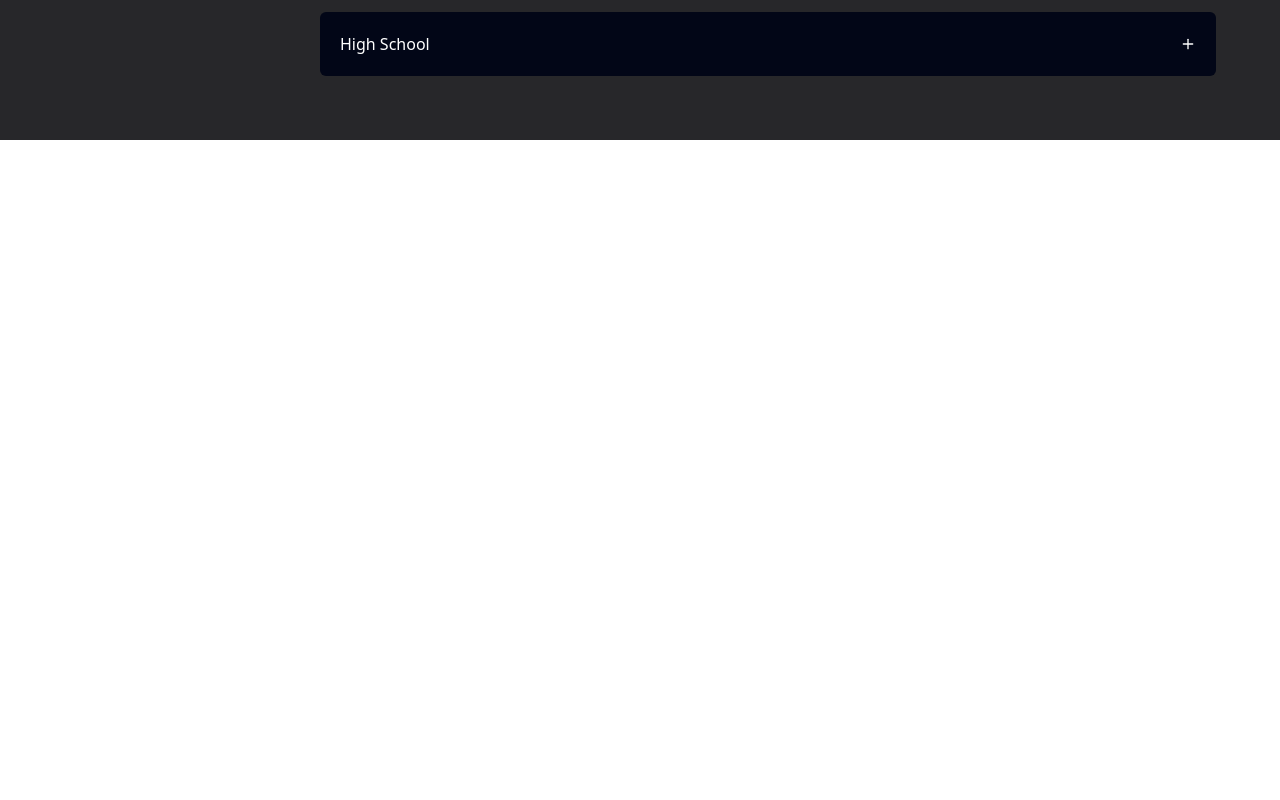
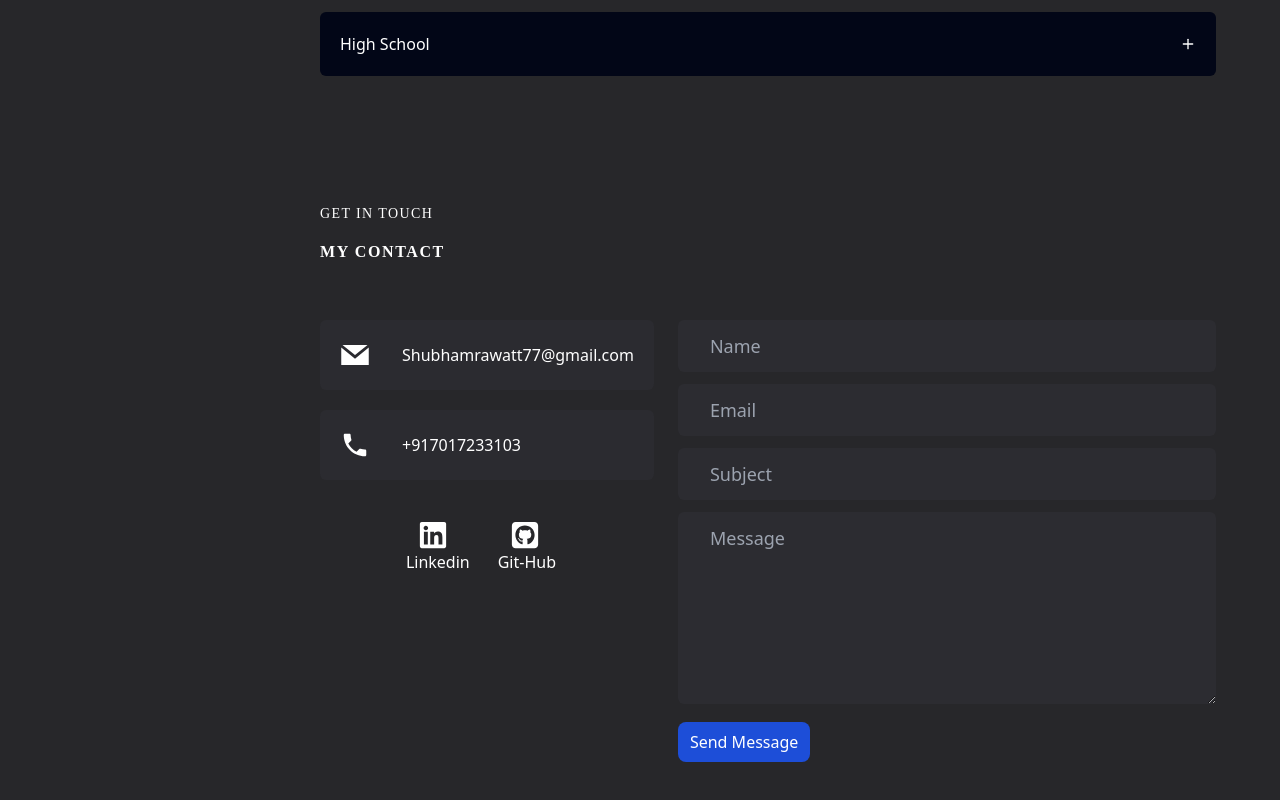
Before and after one commit to Shubhamrawat77/Portfolio, a React (Vite) app: page / in a window 1280 px wide. Shown: the part 3450-4250 px from the top of the page. Before the commit the page ends 3590 px from the top, so only its background shows below. Built offline with nearby package versions, Linux system fonts and the light colour scheme; a web font is replaced by a local one.

Commit message:
Add Contact form

```diff
--- a/package.json
+++ b/package.json
@@ -10,8 +10,10 @@
     "preview": "vite preview"
   },
   "dependencies": {
+    "@emailjs/browser": "^4.4.1",
     "react": "^18.3.1",
     "react-dom": "^18.3.1",
+    "react-hook-form": "^7.53.0",
     "react-icons": "^5.3.0"
   },
   "devDependencies": {
--- /dev/null
+++ b/src/Components/MainSection/Contact/Contact.jsx
@@ -0,0 +1,22 @@
+import React from 'react'
+import ContactDetails from './ContactDetails'
+import Form from './Form';
+
+function Contact() {
+  return (
+    <div className="w-full p-8 lg:p-16">
+      <h2 className="font-Quicksend text-sm mb-4 tracking-widest uppercase">
+        Get in Touch
+      </h2>
+      <h3 className="font-playfair font-semibold tracking-widest uppercase">
+        MY Contact
+      </h3>
+      <div className="mt-14 lg:flex lg:gap-6">
+        <ContactDetails />
+        <Form/>
+      </div>
+    </div>
+  );
+}
+
+export default Contact
--- /dev/null
+++ b/src/Components/MainSection/Contact/ContactDetails.jsx
@@ -0,0 +1,44 @@
+import React from 'react'
+import { GrMail } from "react-icons/gr";
+import { IoMdCall } from "react-icons/io";
+import { FaLinkedin } from "react-icons/fa";
+import { FaSquareGithub } from "react-icons/fa6";
+
+function ContactDetails() {
+  return (
+    <div className="">
+      <div className="flex items-center gap-8 p-5 bg-zinc-700/20 rounded-md">
+        <GrMail className="text-3xl" />
+        <a target="blank" href="mailto:s=shubhamrawat@77gmail.com">
+          Shubhamrawatt77@gmail.com
+        </a>
+      </div>
+      <div className="flex items-center gap-8 p-5 bg-zinc-700/20 mt-5 rounded-md">
+        <IoMdCall className="text-3xl" />
+        <a target="blank" href="tel:+917017233103">
+          +917017233103
+        </a>
+      </div>
+      <div className="mt-10 flex justify-center gap-10">
+        <a
+          href="https://linkedin.com/in/shubham-rawat-a81833198"
+          target="_blank"
+          rel="noopener noreferrer"
+        >
+          <FaLinkedin className="text-3xl" />
+          <p className="ml-[-12px]">Linkedin</p>
+        </a>
+        <a
+          href="https://github.com/Shubhamrawat77"
+          target="_blank"
+          rel="noopener noreferrer"
+        >
+          <FaSquareGithub className="text-3xl" />
+          <p className="ml-[-12px]">Git-Hub</p>
+        </a>
+      </div>
+    </div>
+  );
+}
+
+export default ContactDetails
--- /dev/null
+++ b/src/Components/MainSection/Contact/Form.jsx
@@ -0,0 +1,69 @@
+import React from 'react'
+import { useForm } from 'react-hook-form';
+import emailjs from "@emailjs/browser";
+
+function Form() {
+  const{register,handleSubmit,reset}=useForm()
+
+  const submit= (data)=>{
+    console.log(data)
+     emailjs
+       .sendForm("YOUR_SERVICE_ID", "YOUR_TEMPLATE_ID", form.current, {
+         publicKey: "YOUR_PUBLIC_KEY",
+       })
+       .then(
+         () => {
+           console.log("SUCCESS!");
+         },
+         (error) => {
+           console.log("FAILED...", error.text);
+         }
+       );
+    reset();
+  }
+
+
+
+  return (
+    <form
+      onSubmit={handleSubmit(submit)}
+      className="mt-12 lg:mt-0"
+    >
+      <input
+        {...register("from_name")}
+        required
+        className="w-full mb-3 p-3 px-8 bg-zinc-700/25 text-lg rounded-md "
+        type="text"
+        placeholder="Name"
+      />
+      <input
+        {...register("email")}
+        required
+        className="w-full mb-3 p-3 px-8 bg-zinc-700/25 text-lg rounded-md "
+        type="email"
+        placeholder="Email"
+      />
+      <input
+        {...register("subject")}
+        required
+        className="w-full mb-3 p-3 px-8 bg-zinc-700/25 text-lg rounded-md "
+        type="text"
+        placeholder="Subject"
+      />
+      <textarea
+        {...register("message")}
+        required
+        rows={6}
+        className="w-full mb-3 p-3 px-8 bg-zinc-700/25 text-lg rounded-md "
+        placeholder="Message"
+      />
+      <input
+        className="px-3 py-2 bg-blue-700 hover:bg-blue-800 rounded-lg cursor-pointer"
+        type="submit"
+        value="Send Message"
+      />
+    </form>
+  );
+}
+
+export default Form
--- a/src/Components/MainSection/MainSection.jsx
+++ b/src/Components/MainSection/MainSection.jsx
@@ -5,6 +5,7 @@ import Home from './Home/Home'
 import Work from './Work/Work'
 import Skills from './Skills/Skills'
 import Education from './Education/Education'
+import Contact from './Contact/Contact'
 
 function MainSection() {
   return (
@@ -14,6 +15,7 @@ function MainSection() {
         <Work/>
         <Skills/>
         <Education/>
+        <Contact/>
     </div>
   )
 }
```
Also changed, not shown: 2 other files (tests, documents, lock files or other folders).
